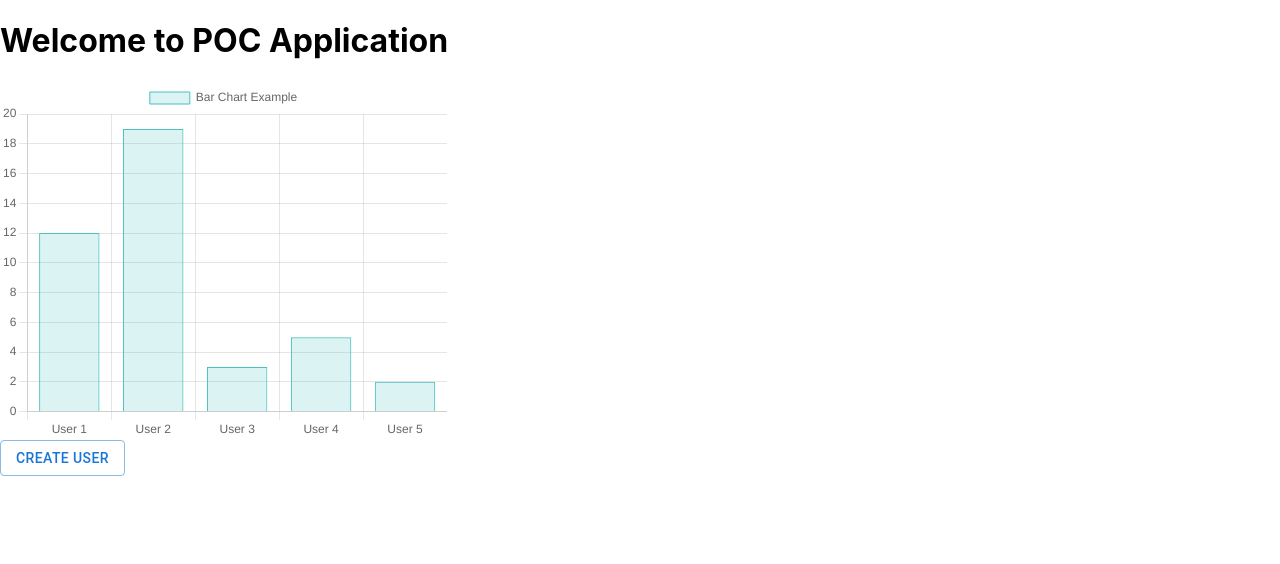
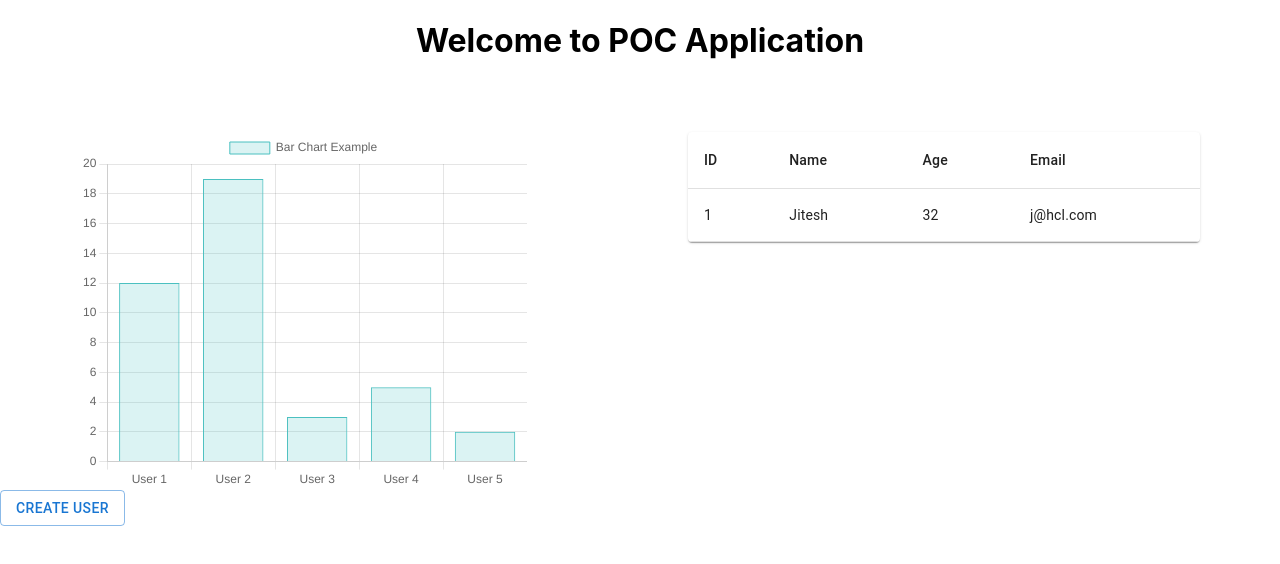
Before and after one commit to jiteshnanhe/poc-ms-azure-demo, a React (Create React App) app: page / in a window 1280 px wide. Shown: the top 564 px of the page. Built offline with nearby package versions, Linux system fonts and the light colour scheme; no server answers.

Commit message:
Updated files

```diff
--- a/src/pages/createUser.js
+++ b/src/pages/createUser.js
@@ -1,4 +1,4 @@
-import { useEffect, useState } from 'react';
+import { useState } from 'react';
 import Alert from '@mui/material/Alert';
 // import CheckIcon from '@mui/icons-material/Check';
 import '../App.css';
@@ -13,13 +13,6 @@ function CreateUser() {
   })
   const [success, setSuccess] = useState(false);
   const [failed, setFailed] = useState(false);
-
-  useEffect(() => {
-    axios.get('https://wsdcrud.azurewebsites.net/api/users')
-    .then(response => {
-        console.log('user list -->', response.data);
-    })
-  }, []);
 
   const handleChange = (e) => {
     const {name, value} = e.target;
--- a/src/pages/dashboard.js
+++ b/src/pages/dashboard.js
@@ -1,6 +1,9 @@
+import { useEffect } from 'react';
+import axios from 'axios';
 import BarChart from "../components/barchart";
 import Button from '@mui/material/Button';
 import { Link as RouterLink } from "react-router-dom";
+import { Table, TableBody, TableCell, TableContainer, TableHead, TableRow, Paper } from '@mui/material';
 
 
 function Dashboard() {
@@ -8,11 +11,46 @@ function Dashboard() {
         labels: ['User 1', 'User 2', 'User 3', 'User 4', 'User 5'],
         values: [12, 19, 3, 5, 2],
     };
+    useEffect(() => {
+        axios.get('https://wsdcrud.azurewebsites.net/api/users')
+        .then(response => {
+            console.log('user list -->', response.data);
+        })
+    }, []);
+    const data = [
+        {id:'1', name:'Jitesh', age:'32', email:'j@hcl.com'}
+    ]
     return (
         <div style={{display:'flex', justifyContent:'center', flexFlow:'column'}}>
-            <h1>Welcome to POC Application</h1>
-            <div style={{width:'35%'}}>
-                <BarChart data={chartData} />
+            <h1 style={{textAlign:'center'}}>Welcome to POC Application</h1>
+            <div style={{display:'flex', justifyContent:'space-around', marginTop:'50px'}}>
+                <div style={{width:'35%'}}>
+                    <BarChart data={chartData} />
+                </div>
+                <div style={{width:'40%'}}>
+                    <TableContainer component={Paper}>
+                        <Table>
+                            <TableHead>
+                                <TableRow>
+                                    <TableCell>ID</TableCell>
+                                    <TableCell>Name</TableCell>
+                                    <TableCell>Age</TableCell>
+                                    <TableCell>Email</TableCell>
+                                </TableRow>
+                            </TableHead>
+                            <TableBody>
+                                {data.map((row) => (
+                                    <TableRow key={row.id}>
+                                        <TableCell>{row.id}</TableCell>
+                                        <TableCell>{row.name}</TableCell>
+                                        <TableCell>{row.age}</TableCell>
+                                        <TableCell>{row.email}</TableCell>
+                                    </TableRow>
+                                ))}
+                            </TableBody>
+                        </Table>
+                    </TableContainer>
+                </div>
             </div>
             <div>
                 <Button variant="outlined" component={RouterLink} to="/createUser">Create User</Button>
```
